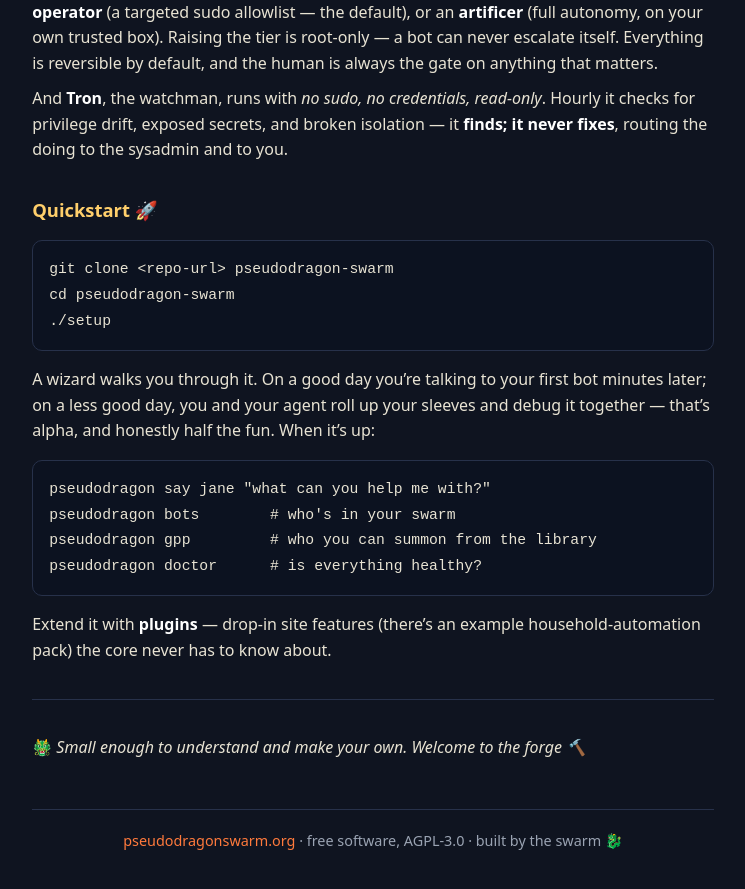
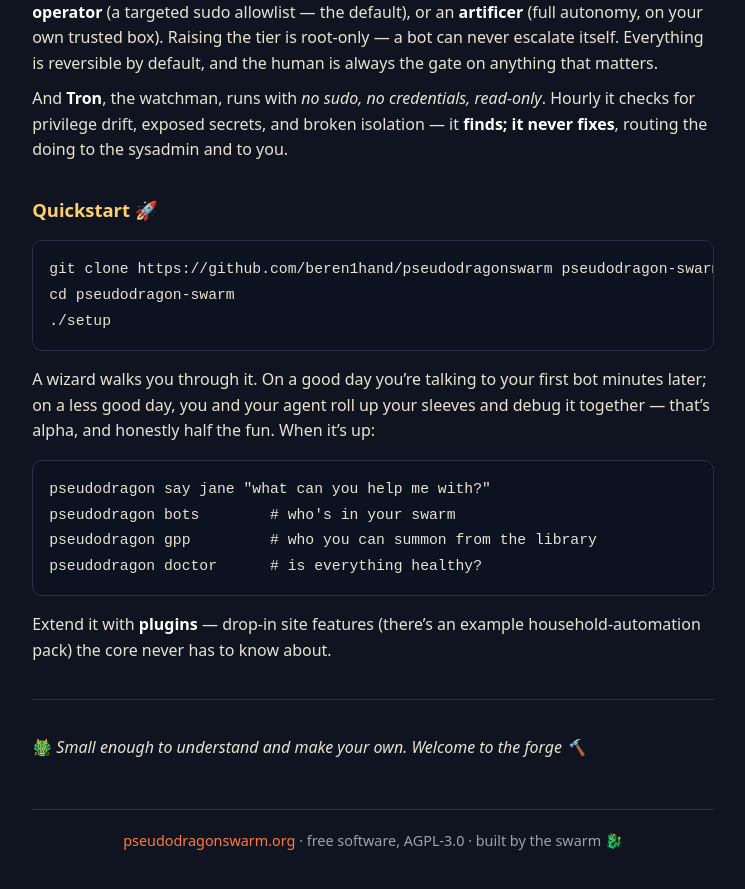
Before and after one commit to beren1hand/pseudodragonswarm_org, a Jekyll site: the page built from index.md, in a window 1280 px wide and 900 px high, scrolled down 2746 px. Shown: the top 889 px of the window, without its empty margins (267-1012 px from the left). Built offline with Jekyll 4.4.1, drawn with Linux system fonts in a browser that asks for light colours; some of the changed lines change nothing that is shown.

Commit message:
site: real clone URL in quickstart (github.com/beren1hand/pseudodragonswarm)

````diff
--- a/index.md
+++ b/index.md
@@ -80,7 +80,7 @@ And **Tron**, the watchman, runs with *no sudo, no credentials, read-only*. Hour
 ## Quickstart 🚀
 
 ```sh
-git clone <repo-url> pseudodragon-swarm
+git clone https://github.com/beren1hand/pseudodragonswarm pseudodragon-swarm
 cd pseudodragon-swarm
 ./setup
 ```
````
